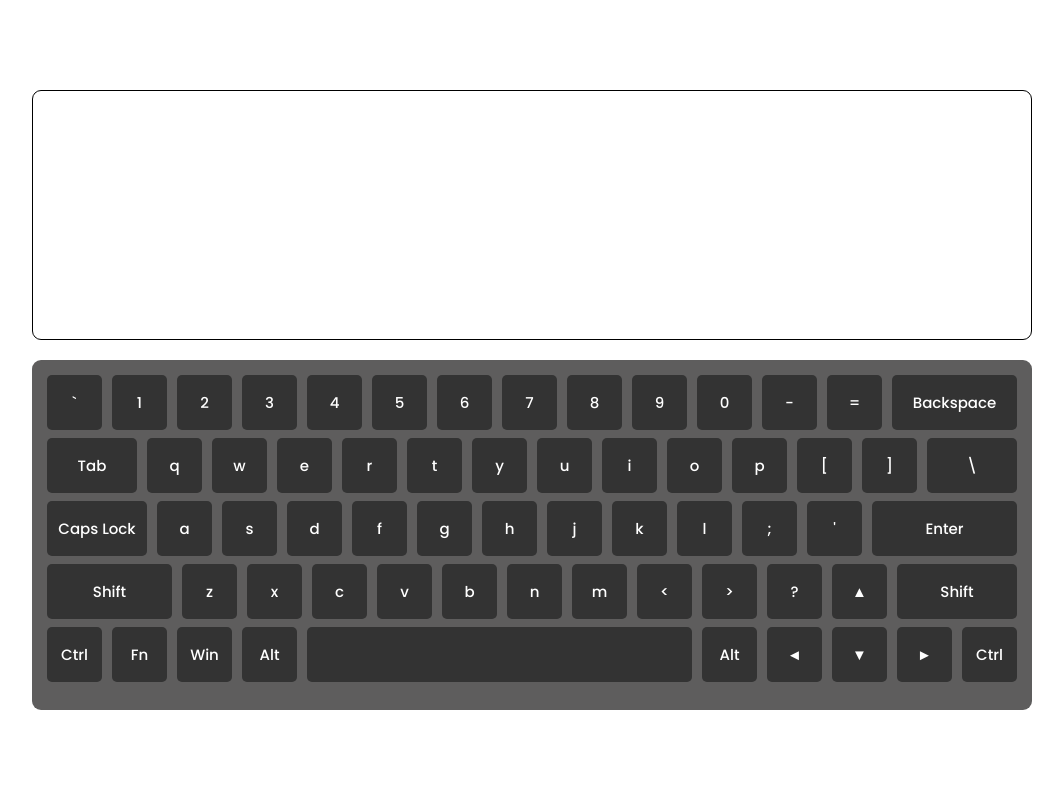
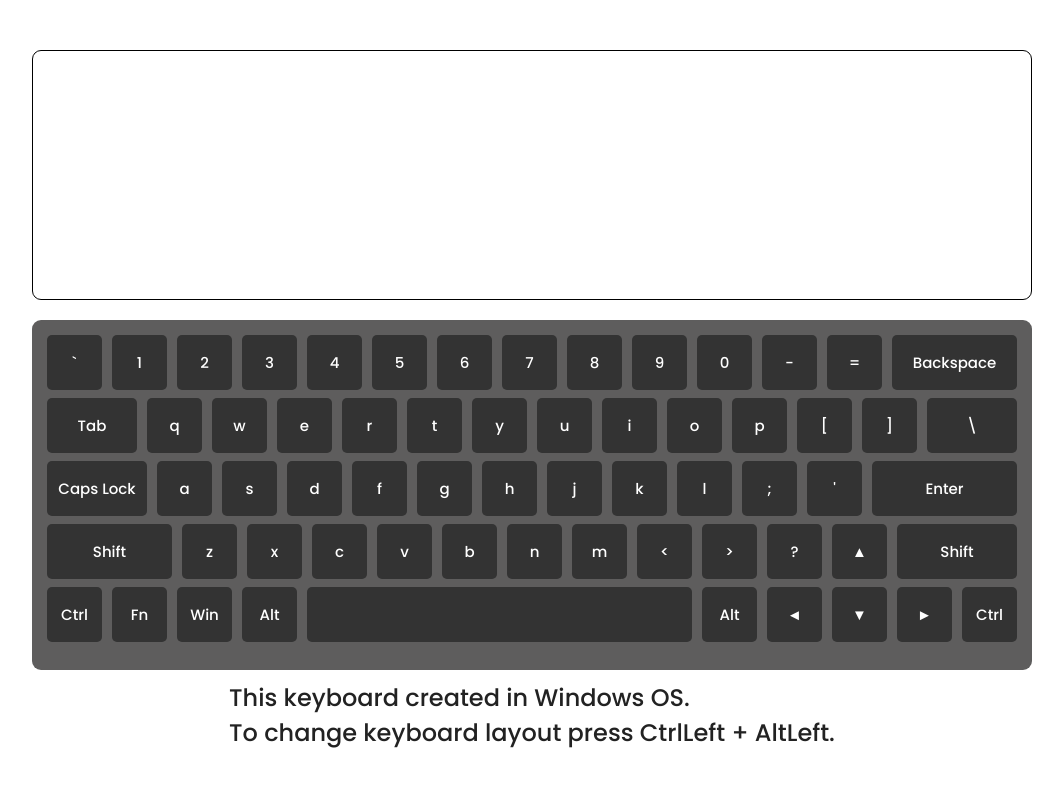
Before and after one commit to Kodzigor/virtual-keyboard, a website with bundled scripts: page index.html in a window 1280 px wide. Shown: the whole page, without its empty margins (108-1171 px from the left). Built offline with nearby package versions, Linux system fonts and the light colour scheme.

Commit message:
feat: add description to Keyboard

```diff
--- a/js/script.js
+++ b/js/script.js
@@ -43,6 +43,14 @@ class Keyboard {
     this.keyboard = document.createElement('div');
     this.keyboard.classList.add('keyboard');
     this.body.append(this.keyboard);
+
+    this.description = document.createElement('span');
+    this.description.classList.add('description');
+    this.description.innerHTML += `
+    <span>This keyboard created in Windows OS.</span>
+    <span>To change keyboard layout press CtrlLeft + AltLeft.</span>
+    `;
+    this.body.append(this.description)
   }
 
   // Method sets Keyboard language
--- a/sass/main.scss
+++ b/sass/main.scss
@@ -8,7 +8,6 @@
 
 html {
   font-size: 15px;
-  font-weight: 500;
 }
 
 body {
@@ -20,6 +19,7 @@ body {
   flex-direction: column;
   justify-content: center;
   align-items: center;
+  font-weight: 500;
 }
 
 h1,
@@ -50,6 +50,14 @@ p {
   border-radius: 9px;
   padding: 15px;
   margin-top: 20px;
+}
+
+.description {
+  display: flex;
+  flex-direction: column;
+  font-size: 24px;
+  color: #222;
+  margin-top: 10px;
 }
 
 .keyboard-row {
```
Also changed, not shown: css/style.css, 1 other file.
